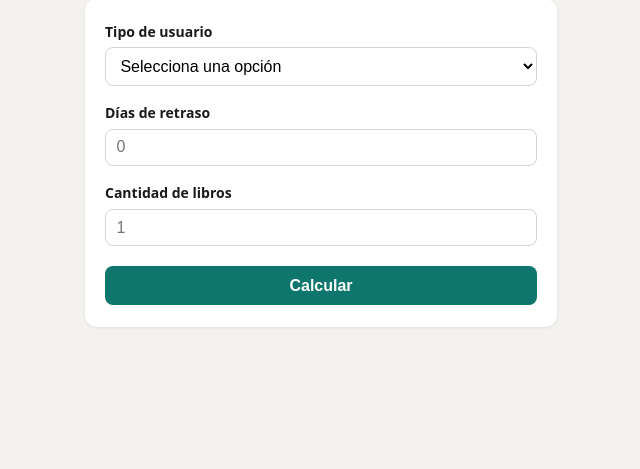
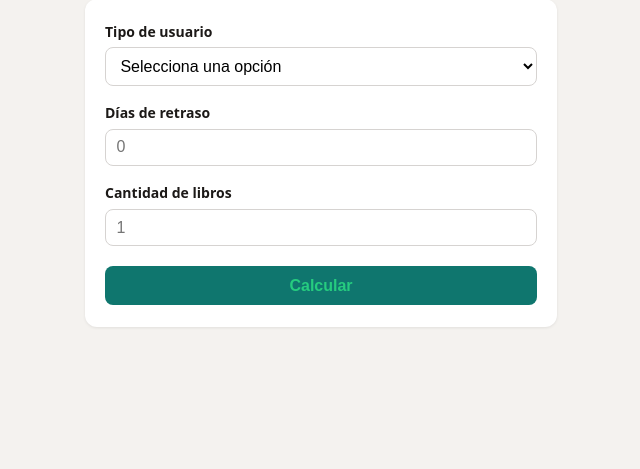
Before and after one commit to jheancarlos-dev/biblioteca-grupo-pa2, a Flask app: page / in a window 1280 px wide. Shown: the part 180-649 px from the top of the page, without its empty margins (319-959 px from the left). Run offline with Flask 3, Linux system fonts and the light colour scheme.

Commit message:
feat(ui): agrega estilos CSS para botón

```diff
--- a/templates/base.html
+++ b/templates/base.html
@@ -74,7 +74,7 @@
       padding: 0.65rem 1rem;
       font-size: 1rem;
       font-weight: 600;
-      color: #fff;
+      color: #26cc7f;
       background: var(--accent);
       border: none;
       border-radius: 8px;
```
